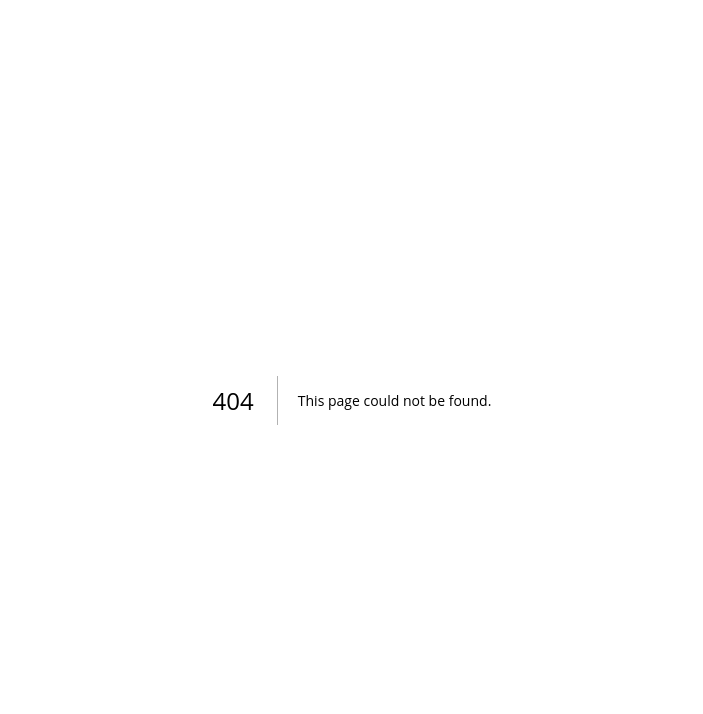
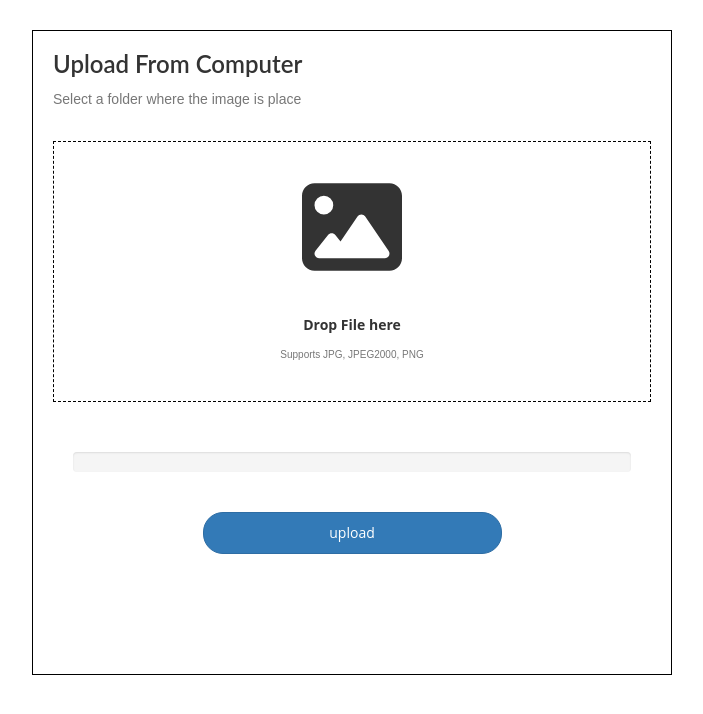
Before and after one commit to Dissa123/Full-E-com-website, a Next.js app: page /Imageuploader in a window 1280 px wide. Before the commit this address had no page. Shown: the top 714 px of the page, without its empty margins (288-991 px from the left). Built offline with nearby package versions, Linux system fonts and the light colour scheme.

Commit message:
Demo-3(Image upload)Nethma

```diff
--- /dev/null
+++ b/custom/ImageUploader.js
@@ -0,0 +1,203 @@
+import React from "react";
+import { Fragment } from "react";
+import { useState } from "react";
+import Progress from "./Progress";
+import axios from "axios";
+import { FontAwesomeIcon } from "@fortawesome/react-fontawesome";
+import { faImage } from "@fortawesome/free-solid-svg-icons";
+import { storage } from "./firebase";
+import {
+  getDownloadURL,
+  uploadBytesResumable,
+  ref,
+  snapshot,
+} from "firebase/storage";
+function ImageUploader() {
+  const backColor = {
+    backgroundColor: "#f3fbfe",
+  };
+
+  const [uploadPrecentage, setUploadPrecentage] = useState(0);
+  const [file, setFile] = useState("");
+  const [filename, setFilename] = useState("No File");
+  const [uploadedFile, setUploadedFile] = useState({});
+  const [image, setImage] = useState(null);
+  const [progress, setProgress] = useState(0);
+
+  // For Firebase code section
+  const onSubmit = (e) => {
+    e.preventDefault();
+    e.preventDefault();
+    const file = e.target[0].files[0];
+    uploadFiles(file);
+    // if (e.target.files[0]) {
+    //   setImage(e.target.files[0]);
+    // }
+  };
+  const uploadFiles = (file) => {
+    if (!file) return;
+    const storageRef = ref(storage, `/files/${file.name}`);
+    const uploadTask = uploadBytesResumable(storageRef, file);
+
+    uploadTask.on(
+      "state_changed",
+      (snapshot) => {
+        const prog = Math.round(
+          (snapshot.bytesTransferred / snapshot.totalBytes) * 100
+        );
+        setProgress(prog);
+      },
+      (err) => console.log(err),
+      () => {
+        getDownloadURL(uploadTask.snapshot.ref).then((url) => console.log(url));
+      }
+    );
+  };
+
+  // const onSubmit = async (e) => {
+  //   e.preventDefault();
+  //   const formData = new FormData();
+  //   formData.append("photo", file); //file input name name=photo
+  //   const config = {
+  //     headers: {
+  //       "content-type": "multipart/form-data",
+  //     },
+  //   };
+  //   const url = "http://localhost:9000/user/upload";
+  //   axios
+  //     .post(url, formData, config)
+  //     .then((response) => {
+  //       alert("image Uploaded Successfully!!");
+  //     })
+  //     .catch((err) => {
+  //       console.log(err);
+  //     });
+
+  //   try {
+  //     const res = await axios.post("/upload", formData, {
+  //       headers: {
+  //         // deal with progress bar
+  //         "Content-Type": "multipart/form-data",
+  //       },
+  //       onUploadProgress: (progressEvent) => {
+  //         setUploadPrecentage(
+  //           parseInt(
+  //             Math.round((progressEvent.loaded * 100) / progressEvent.total)
+  //           )
+  //         );
+
+  //         // Clear percentage
+  //         setTimeout(() => setUploadPrecentage(0), 10000);
+  //       },
+  //     });
+  //     const { fileName, filePath } = res.data;
+  //     setUploadedFile({ fileName, filePath });
+  //   } catch (err) {
+  //     if (err.response.status === 500) {
+  //       console.log("There was a problem with the server ");
+  //     }
+  //   }
+  // };
+  return (
+    <Fragment>
+      <div
+        className="container mt-5"
+        style={{ width: "50%", border: "1px solid #000", padding: "20px" }}
+      >
+        <div className="row">
+          <div className="col-md-12">
+            <h3 style={{ fontWeight: "600" }}>Upload From Computer</h3>
+            <p>Select a folder where the image is place</p>
+          </div>
+
+          <div className="col-md-12 mt-5">
+            <form onSubmit={onSubmit}>
+              {/* File uploader */}
+              <div
+                className="iconAndFileType"
+                style={{ border: "1px solid #000", borderStyle: "dashed" }}
+              >
+                <div
+                  className="custom-file mb-4 text-center"
+                  style={{ backgoundColor: "#ffff" }}
+                >
+                  <FontAwesomeIcon
+                    icon={faImage}
+                    style={{ fontSize: "100px", padding: "35px 0 40px" }}
+                  />
+                  <div className="col-md-12">
+                    <h5 className="fw-bolder text-center">Drop File here</h5>
+                    <p className="text-center" style={{ fontSize: "1rem" }}>
+                      Supports JPG, JPEG2000, PNG
+                    </p>
+                  </div>
+                </div>
+                <div
+                  className="chooseFile"
+                  style={{ width: "100%", height: "100%" }}
+                >
+                  <input
+                    className="form-control"
+                    type="file"
+                    id="formFile"
+                    name="photo"
+                    style={{
+                      opacity: " 0",
+                    //  position: 'absolute'
+                      top: "0",
+                      left: "0",
+                      width: "100%",
+                      height: "100%",
+                    }}
+                    // onChange={onChange}
+                    // handleChange={handleChange}
+                  ></input>
+                </div>
+              </div>
+              <div
+                className="col-md-12 mt-5"
+                style={{ border: "0px solid #000", padding: "20px" }}
+              >
+                <Progress percentage={progress} />
+              </div>
+              <div className="buttonup">
+                <input
+                  type="submit"
+                  value="upload"
+                  className="btn btn-primary btn-block "
+                  style={{
+                    top: "-30px",
+                    width: "50%",
+                    margin: "0 auto",
+                    padding: "10px",
+                    borderRadius: "20px",
+                  }}
+                />
+              </div>
+
+              <label
+                className="form-label text-center mt-5"
+                htmlFor="formFile"
+                style={{
+                  border: "0px solid #000",
+                  width: "100%",
+                  padding: "10px",
+                  borderRadius: "10px",
+                }}
+              ></label>
+            </form>
+            {uploadedFile ? (
+              <div className="row mt-5">
+                <div className="col-md-6 m-auto">
+                  <h3 className="text-center">{uploadedFile.fileName}</h3>
+                </div>
+              </div>
+            ) : null}
+          </div>
+        </div>
+      </div>
+    </Fragment>
+  );
+}
+
+export default ImageUploader;
--- /dev/null
+++ b/custom/Progress.js
@@ -0,0 +1,23 @@
+import React from "react";
+import PropTypes from "prop-types";
+
+const Progress = ({ percentage }) => {
+  return (
+    <div className="progress">
+      <div
+        className="progress-bar"
+        role="progressbar"
+        style={{width:`${percentage}%`}} > {percentage}%</div>
+
+
+
+
+    </div>
+  );
+};
+
+Progress.propTypes = {
+  percentage: PropTypes.number.isRequired,
+};
+
+export default Progress;
--- /dev/null
+++ b/custom/firebase.js
@@ -0,0 +1,15 @@
+// Your web app's Firebase configuration
+import { initializeApp } from "firebase/app";
+import { getStorage } from "firebase/storage";
+import 'firebase/compat/storage';
+const firebaseConfig = {
+  apiKey: "AIzaSyB7oxURyh6o2WOPN5i0NJk6VG87hbj-FtY",
+  authDomain: "project-photo-store.firebaseapp.com",
+  projectId: "project-photo-store",
+  storageBucket: "project-photo-store.appspot.com",
+  messagingSenderId: "1067871083317",
+  appId: "1:1067871083317:web:8a60092d743000cb004a7c",
+};
+
+export const app = initializeApp(firebaseConfig);
+export const storage = getStorage(app);
--- a/package.json
+++ b/package.json
@@ -15,6 +15,7 @@
   },
   "dependencies": {
     "@fortawesome/fontawesome-free": "^6.1.1",
+    "@fortawesome/fontawesome-svg-core": "^6.1.1",
     "@fortawesome/free-solid-svg-icons": "^6.1.1",
     "@fortawesome/react-fontawesome": "^0.1.18",
     "@next-auth/mongodb-adapter": "^1.0.3",
@@ -22,6 +23,8 @@
     "bootstrap": "^5.1.3",
     "convert-csv-to-json": "^1.3.3",
     "csv-xlsx-to-json": "0.0.2",
+    "firebase": "^9.8.2",
+    "font-awesome": "^4.7.0",
     "fs": "0.0.1-security",
     "mongodb": "^4.6.0",
     "next": "12.1.6",
--- /dev/null
+++ b/pages/Imageuploader.js
@@ -0,0 +1,12 @@
+import React from "react";
+import ImageUploader from "../custom/ImageUploader";
+
+function Imageuploader() {
+  return (
+    <div>
+      <ImageUploader />
+    </div>
+  );
+}
+
+export default Imageuploader;
```
Also changed, not shown: custom/GdriveC.js (added, +34 -0 lines), pages/Gdrive.js (added, +12 -0 lines), 1 other file (tests, documents, lock files or other folders).
